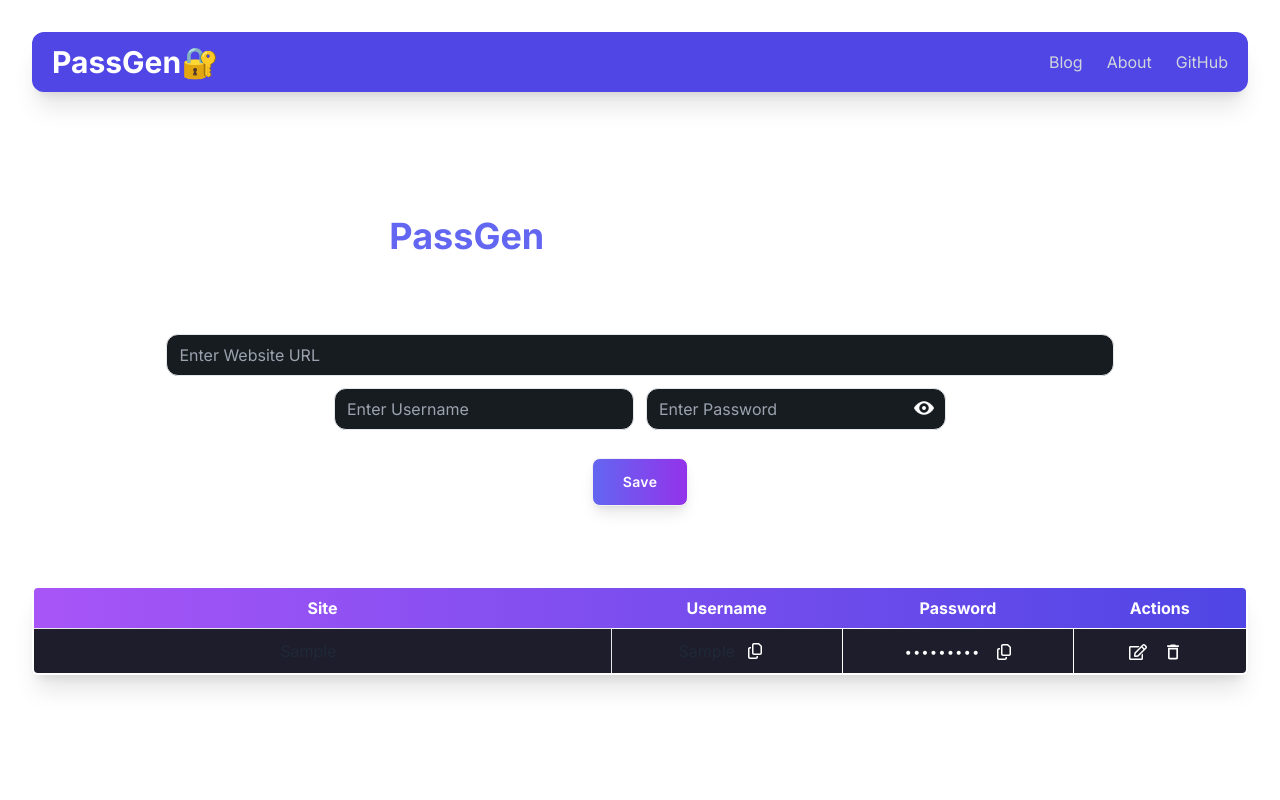
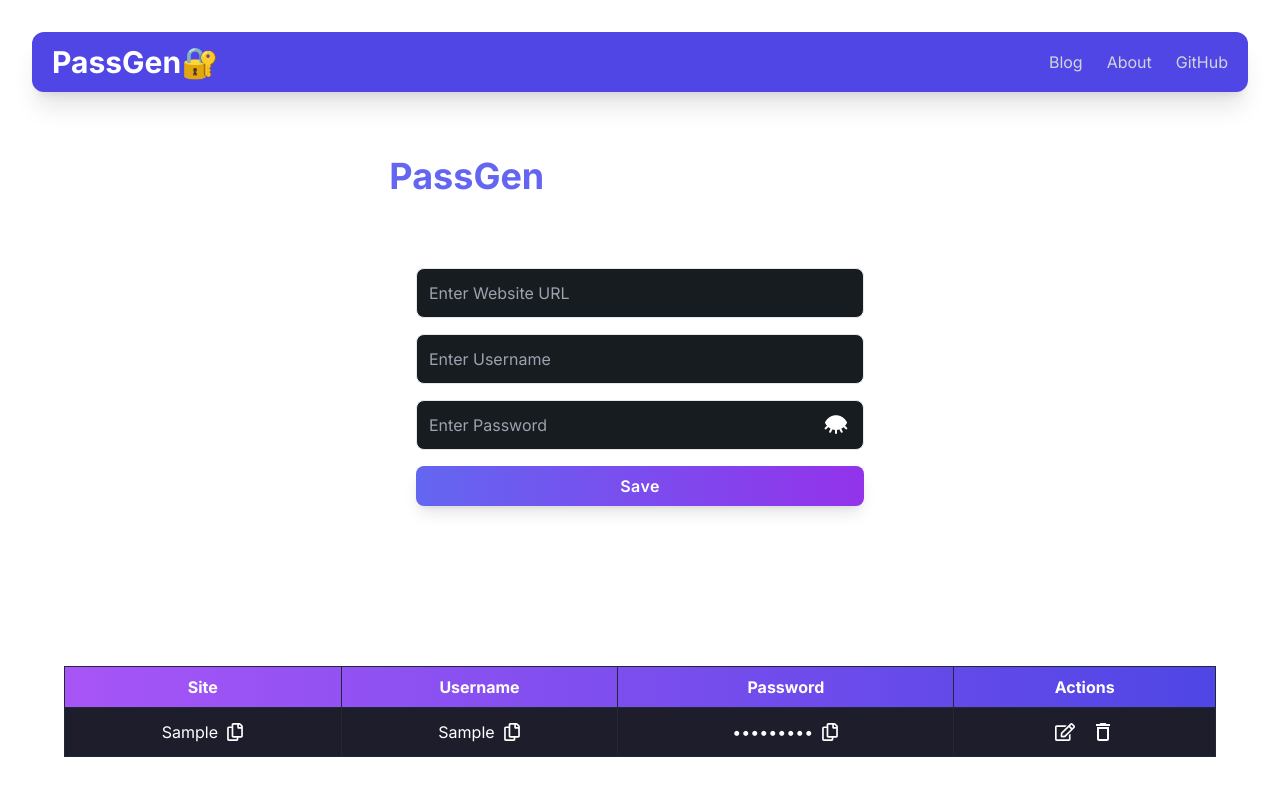
Before and after one commit to yashmandi/password-gen, a React (Vite) app: page /password-manager in a window 1280 px wide. Both pictures are taken after typing "Sample", "Sample", "Sample123" into the empty fields and a click on the button "Save". Shown: the top 800 px of the page. Built offline with nearby package versions, Linux system fonts and the light colour scheme.

Commit message:
manager ui

```diff
--- a/src/pages/Manager.jsx
+++ b/src/pages/Manager.jsx
@@ -1,10 +1,9 @@
 import React, { useEffect } from "react";
 import { useRef, useState } from "react";
-import { FaRegCopy } from "react-icons/fa6";
+import { FaRegCopy, FaRegEdit } from "react-icons/fa";
+import { MdOutlineDelete } from "react-icons/md";
 import { v4 as uuidv4 } from "uuid";
 import Navbar from "../components/Navbar";
-import { FaRegEdit } from "react-icons/fa";
-import { MdOutlineDelete } from "react-icons/md";
 import Footer from "../components/Footer";
 
 const Manager = () => {
@@ -29,8 +28,7 @@ const Manager = () => {
   };
 
   const showPassword = () => {
-    passwordRef.current.type = "text";
-    if (ref.current.src.includes("icons/close-eye.png")) {
+    if (passwordRef.current.type === "password") {
       ref.current.src = "icons/open-eye.png";
       passwordRef.current.type = "text";
     } else {
@@ -38,20 +36,6 @@ const Manager = () => {
       passwordRef.current.type = "password";
     }
   };
-
-  //   const savePassword = async () => {
-  //     setPasswordArray([...passwordArray, { ...form, id: uuidv4() }]);
-  //     let res = await fetch("https://localhost:3000/", {
-  //       method: "POST",
-  //       headers: {
-  //         "Content-Type": "application/json",
-  //       },
-  //       body: JSON.stringify({ ...form, id: uuidv4() }),
-  //     });
-  //     localStorage.setItem("password", JSON.stringify([...passwordArray, { ...form, id: uuidv4() }]))
-  //     console.log([...passwordArray, form]);
-  //     setform({ site: "", username: "", password: "" });
-  //   };
 
   const savePassword = () => {
     const newPassword = { ...form, id: uuidv4() };
@@ -67,11 +51,11 @@ const Manager = () => {
   };
 
   const deletePassword = async (id) => {
-    console.log("Deleting Password: ", id);
-    let c = confirm("Are you sure you want to delete this password?");
-    if (c) {
+    let confirmDelete = confirm(
+      "Are you sure you want to delete this password?"
+    );
+    if (confirmDelete) {
       setPasswordArray(passwordArray.filter((item) => item.id !== id));
-      // localStorage.setItem("passwords", JSON.stringify(passwordArray.filter(item => item.id !== id)))
       let res = await fetch("https://localhost:3000/", {
         method: "DELETE",
         headers: {
@@ -83,7 +67,6 @@ const Manager = () => {
   };
 
   const editPassword = (id) => {
-    console.log("Editing Password: ", id);
     setform(passwordArray.filter((i) => i.id === id)[0]);
     setPasswordArray(passwordArray.filter((item) => item.id !== id));
   };
@@ -95,162 +78,142 @@ const Manager = () => {
   return (
     <div>
       <Navbar />
-      <div className="p-2 md:p-0 md:mycontainer mt-24">
-        <div className="p-4 flex flex-col justify-center mt-10">
-          <h1 className="text-4xl font-bold py-3 text-white text-center">
+      <div className="container mx-auto px-4 sm:px-6 lg:px-8">
+        <div className="py-16">
+          <div className="text-center">
+            <h1 className="text-4xl font-bold text-white mb-2">
               <span className="text-indigo-500">PassGen</span> Password Manager
             </h1>
-          <p className="text-center text-md mt-[-6px] mb-4 text-white">
-            Unlock Security with PassGen!
-          </p>
+            <p className="text-md text-white">Unlock Security with PassGen!</p>
           </div>
-
-        <div className="text-white flex flex-col p-4 text-white gap-3 items-center">
+          <div className="max-w-md mx-auto mt-10">
             <input
               value={form.site}
               onChange={handleChange}
-            className="rounded-xl border bg-[#171c21] text-white p-3 py-2 w-4/5"
+              className="block w-full rounded-lg border bg-[#171c21] text-white p-3 mb-4"
               placeholder="Enter Website URL"
               type="text"
               name="site"
               id="site"
             />
-
-          <div className="flex flex-col md:flex-row w-full justify-center gap-3">
             <input
               value={form.username}
               onChange={handleChange}
-              className="rounded-xl border text-white bg-[#171c21]  p-3 py-2 w-[300px]"
+              className="block w-full rounded-lg border bg-[#171c21] text-white p-3 mb-4"
               placeholder="Enter Username"
               type="text"
               name="username"
               id="username"
             />
-
-            <div className="relative">
+            <div className="relative mb-4">
               <input
                 ref={passwordRef}
                 value={form.password}
                 onChange={handleChange}
-                className="rounded-xl text-white bg-[#171c21] border p-3 py-2 w-[300px]"
+                className="block w-full rounded-lg border bg-[#171c21] text-white p-3"
                 placeholder="Enter Password"
                 type="password"
                 name="password"
                 id="password"
               />
               <span
-                className="absolute right-0 top-0 cursor-pointer"
+                className="absolute right-4 top-3 cursor-pointer"
                 onClick={showPassword}
               >
                 <img
                   ref={ref}
-                  src="icons/open-eye.png"
-                  width={20}
-                  height={40}
-                  className="mt-[10px] mr-3 filter invert"
+                  src="icons/close-eye.png"
+                  className="w-6 h-6 invert"
                   alt="eye"
                 />
               </span>
             </div>
-          </div>
             <button
               onClick={savePassword}
-            className="btn bg-gradient-to-r from-indigo-500 to-purple-600 hover:from-indigo-600 hover:to-purple-700 rounded-lg text-white text-sm sm:text-sm w-full sm:w-24 mt-4 font-semibold tracking-wide shadow-lg transform transition-transform duration-300 hover:scale-[1.02] hover:shadow-2xl"
+              className="w-full py-2 bg-gradient-to-r from-indigo-500 to-purple-600 hover:from-indigo-600 hover:to-purple-700 rounded-lg text-white font-semibold tracking-wide shadow-lg transform transition-transform duration-300 hover:scale-[1.02] hover:shadow-2xl"
             >
               Save
             </button>
           </div>
+        </div>
 
-        <div className="passwords">
-          <h2 className="text-2xl text-white font-bold text-center py-4">
+        <div className="mt-10">
+          <h2 className="text-2xl text-white font-bold text-center mb-6">
             Your Passwords
           </h2>
           {passwordArray.length === 0 && (
-            <div className="text-center">No passwords to show</div>
+            <div className="text-center text-white">No passwords to show</div>
           )}
-          {passwordArray.length != 0 && (
-            <table className="table-auto w-full border-2 border-white rounded-md shadow-xl overflow-hidden">
-              <thead className="bg-gradient-to-r from-purple-500 to-indigo-600 text-white">
-                <tr>
-                  <th className="py-2">Site</th>
-                  <th className="py-2">Username</th>
-                  <th className="py-2">Password</th>
-                  <th className="py-2">Actions</th>
+          {passwordArray.length !== 0 && (
+            <div className="overflow-x-auto">
+              <table className="table-auto w-full border-collapse border border-gray-800">
+                <thead>
+                  <tr className="bg-gradient-to-r from-purple-500 to-indigo-600 text-white">
+                    <th className="px-4 py-2 border border-gray-800">Site</th>
+                    <th className="px-4 py-2 border border-gray-800">
+                      Username
+                    </th>
+                    <th className="px-4 py-2 border border-gray-800">
+                      Password
+                    </th>
+                    <th className="px-4 py-2 border border-gray-800">
+                      Actions
+                    </th>
                   </tr>
                 </thead>
-              <tbody className="bg-blue-100">
-                {passwordArray.map((item, index) => {
-                  return (
-                    <tr key={index}>
-                      <td className="py-2 border bg-[#1e1d2b] w-80  text-center">
+                <tbody>
+                  {passwordArray.map((item, index) => (
+                    <tr key={index} className="bg-[#1e1d2b] text-white">
+                      <td className="px-4 py-2 border border-gray-800">
                         <div className="flex items-center justify-center">
-                          <a href={item.site} target="_blank">
+                          <a href={item.site} target="_blank" rel="noreferrer">
                             {item.site}
                           </a>
-                          <div
-                            className="lordiconcopy size-7 cursor-pointer"
-                            onClick={() => {
-                              copyText(item.site);
-                            }}
-                          ></div>
+                          <FaRegCopy
+                            className="ml-2 cursor-pointer text-lg hover:text-gray-400 transition"
+                            onClick={() => copyText(item.site)}
+                          />
                         </div>
                       </td>
-                      <td className="py-2 border bg-[#1e1d2b] border-white text-center w-32">
+                      <td className="px-4 py-2 border border-gray-800">
                         <div className="flex items-center justify-center">
-                          <span className="mr-3">{item.username}</span>
-                          <div
-                            className="lordiconcopy size-7  cursor-pointer"
+                          {item.username}
+                          <FaRegCopy
+                            className="ml-2 cursor-pointer text-lg hover:text-gray-400 transition"
                             onClick={() => copyText(item.username)}
-                          >
-                            <FaRegCopy className="mt-1.5 text-white hover:text-gray-400" />
-                          </div>
+                          />
                         </div>
                       </td>
-                      <td className="py-2 border bg-[#1e1d2b] border-white text-center w-32">
-                        <div className="flex items-center justify-center relative space-x-2">
-                          <span className="text-sm font-mono mr-2 mt-1 text-white">
+                      <td className="px-4 py-2 border border-gray-800">
+                        <div className="flex items-center justify-center">
                           {item.password.replace(/./g, "•")}
-                          </span>
-                          <div
-                            className="lordiconcopy text-gray-300 cursor-pointer"
+                          <FaRegCopy
+                            className="ml-2 cursor-pointer text-lg hover:text-gray-400 transition"
                             onClick={() => copyText(item.password)}
-                          >
-                            <FaRegCopy className="mt-0.5 text-white hover:text-gray-400" />
-                          </div>
+                          />
                         </div>
                       </td>
-                      <td className="py-2 border  bg-[#1e1d2b] border-white text-center w-24">
+                      <td className="px-4 py-3 border border-gray-800 text-center">
                         <div className="flex items-center justify-center">
-                          <span
-                            className="cursor-pointer mr-2"
-                            onClick={() => {
-                              editPassword(item.id);
-                            }}
-                          >
-                            <FaRegEdit className="mt-0.5 text-lg text-white hover:text-gray-400" />
-                          </span>
-                          <span
-                            className="cursor-pointer mx-2"
-                            onClick={() => {
-                              deletePassword(item.id);
-                            }}
-                          >
-                            <MdOutlineDelete className="mt-0.5 text-xl text-white hover:text-gray-400" />
-                          </span>
+                          <FaRegEdit
+                            className="cursor-pointer mx-2 text-xl hover:text-gray-400 transition"
+                            onClick={() => editPassword(item.id)}
+                          />
+                          <MdOutlineDelete
+                            className="cursor-pointer mx-2 text-2xl hover:text-gray-400 transition"
+                            onClick={() => deletePassword(item.id)}
+                          />
                         </div>
                       </td>
                     </tr>
-                  );
-                })}
+                  ))}
                 </tbody>
               </table>
+            </div>
           )}
         </div>
       </div>
-      <div>
-        <hr className="border-gray-800 mt-40"/>
       <Footer />
-      </div>
     </div>
   );
 };
```
Lines whose indentation alone changed are shown as unchanged.
